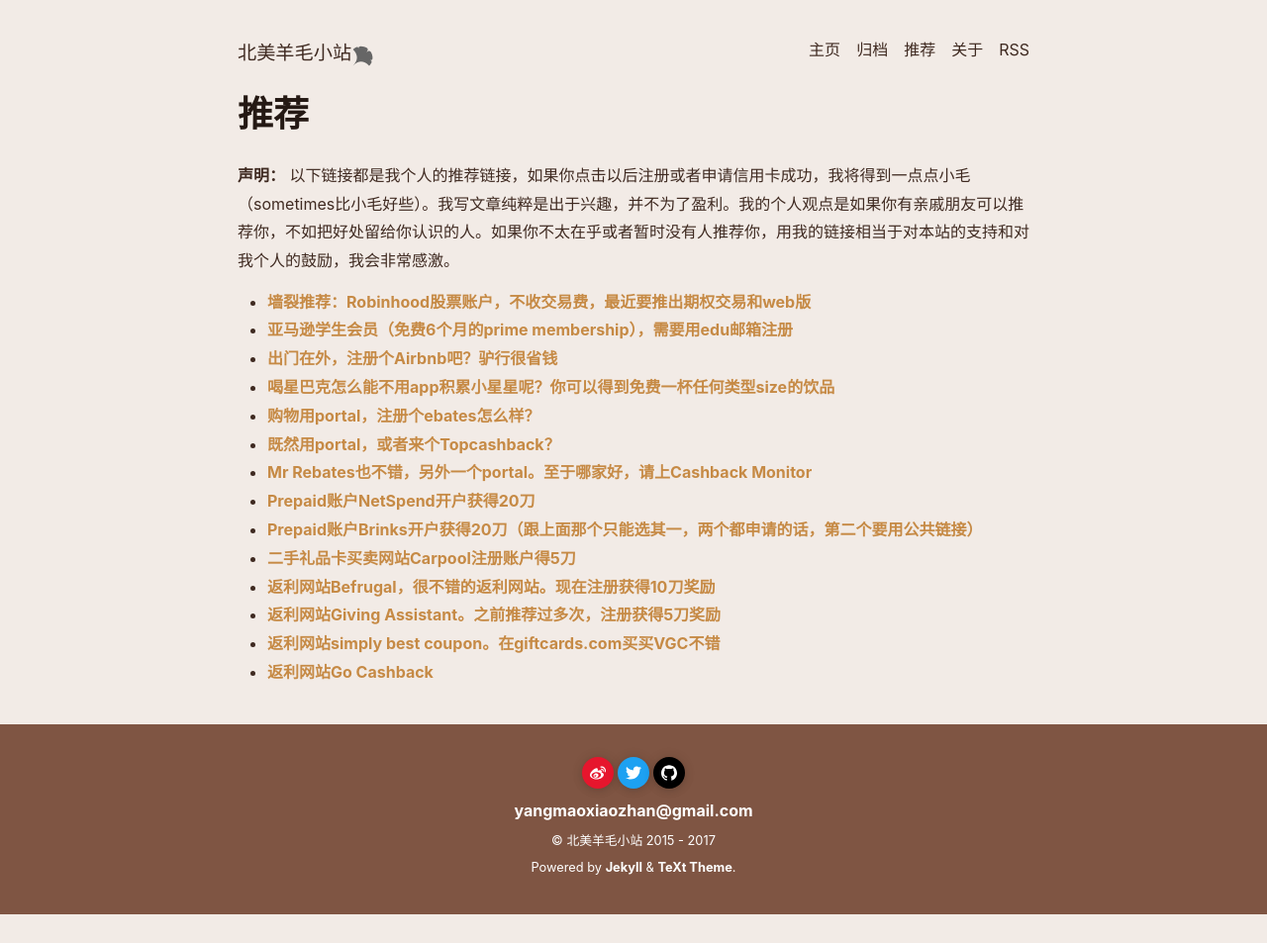
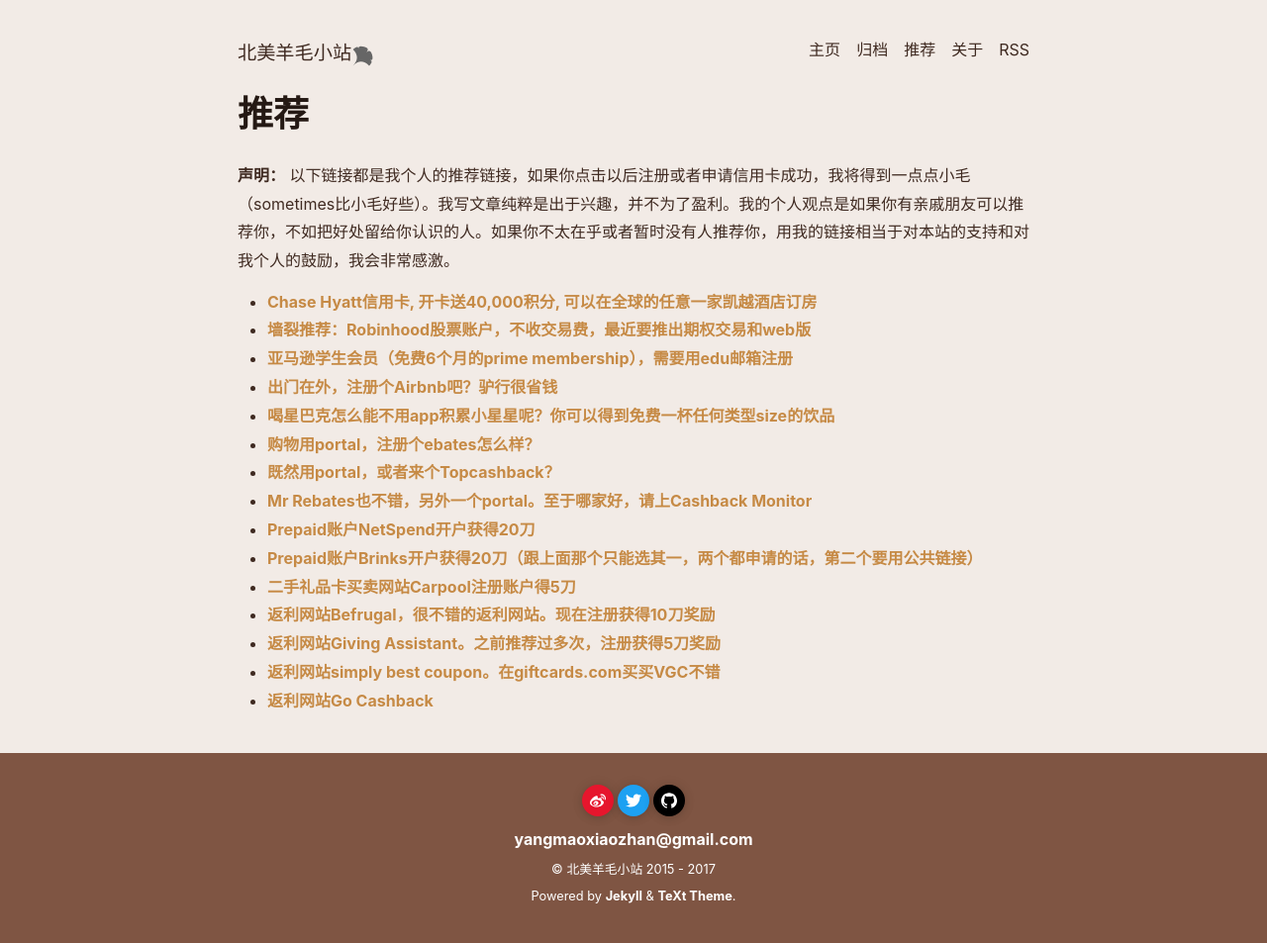
Before and after one commit to willguxy/yangmao, a Jekyll site: the page built from refer.md, in a window 1280 px wide. Shown: the whole page at 99% size. Built offline with Jekyll 4.4.1, drawn with Linux system fonts in a browser that asks for light colours; nearby versions of some CDN libraries; before the commit the page ends 924 px from its top, so only the background shows below that.

Commit message:
add referral link

```diff
--- a/refer.md
+++ b/refer.md
@@ -12,6 +12,7 @@ key: page-refer
 **声明：**
 以下链接都是我个人的推荐链接，如果你点击以后注册或者申请信用卡成功，我将得到一点点小毛（sometimes比小毛好些）。我写文章纯粹是出于兴趣，并不为了盈利。我的个人观点是如果你有亲戚朋友可以推荐你，不如把好处留给你认识的人。如果你不太在乎或者暂时没有人推荐你，用我的链接相当于对本站的支持和对我个人的鼓励，我会非常感激。
 
+- [Chase Hyatt信用卡, 开卡送40,000积分, 可以在全球的任意一家凯越酒店订房][hyatt]
 - [墙裂推荐：Robinhood股票账户，不收交易费，最近要推出期权交易和web版][robinhood]
 - [亚马逊学生会员（免费6个月的prime membership），需要用edu邮箱注册][amazon]
 - [出门在外，注册个Airbnb吧？驴行很省钱][airbnb]
@@ -27,6 +28,7 @@ key: page-refer
 - [返利网站simply best coupon。在giftcards.com买买VGC不错][simplybest]
 - [返利网站Go Cashback][gocashback]
 
+[hyatt]: https://www.referyourchasecard.com/205/5CE0LP7V8B
 [robinhood]: http://share.robinhood.com/xiangyg1
 [amazon]: http://www.amazon.com/gp/student/signup/info?ie=UTF8&refcust=FD24CDKIV4V2XKL4MOCY6R5HBM&ref_type=generic
 [airbnb]: http://www.airbnb.com/c/xgu228?s=8
```
